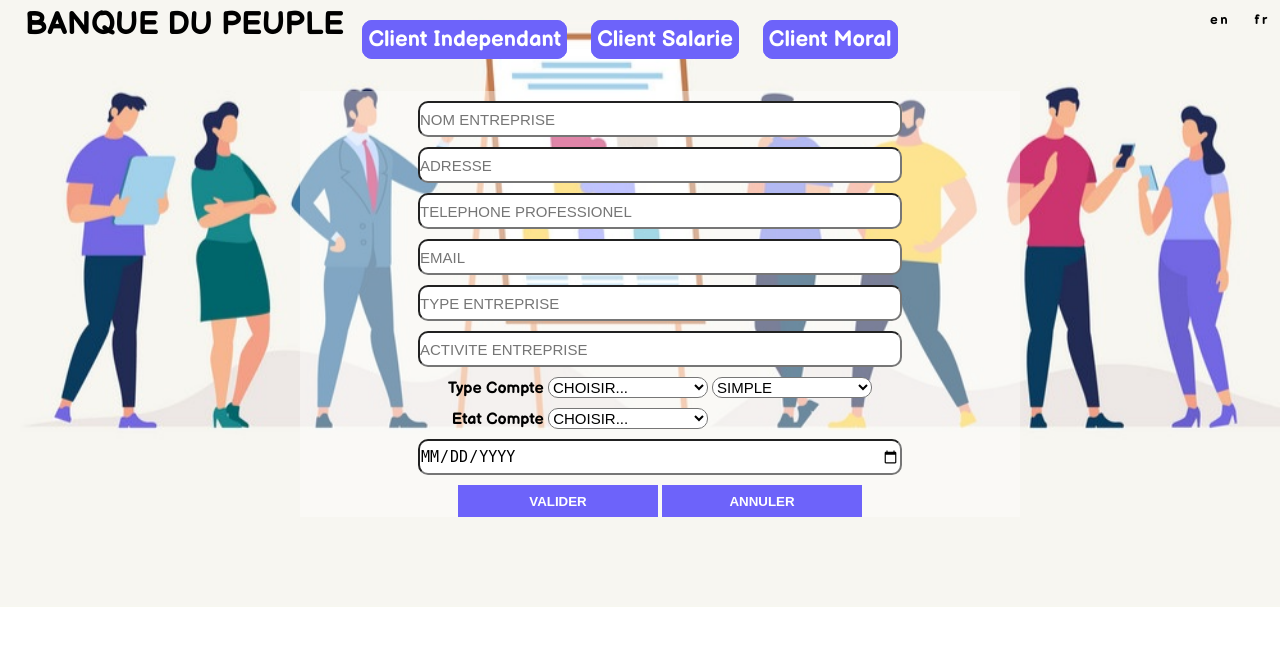
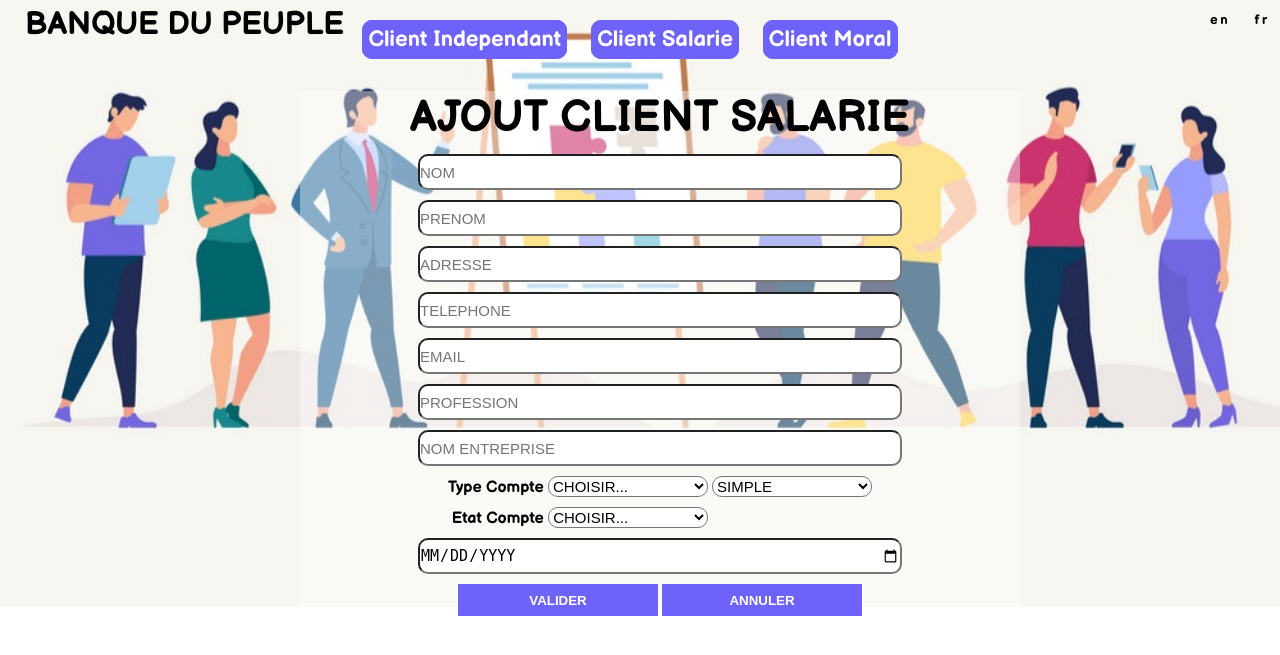
Before and after one commit to EdgarEmmanuel/Website_Simplon_Front-End, a PHP site: page / in a window 1280 px wide. Shown: the top 655 px of the page. Run offline with PHP 8.4, Linux system fonts and the light colour scheme.

Commit message:
TD2:gestion affichage du menu et debut du JAVASCRIPT

```diff
--- a/TD2-JS-HTML-CSS-Simplon/index.html
+++ b/TD2-JS-HTML-CSS-Simplon/index.html
@@ -22,14 +22,15 @@
     <main>
         <img src="img/images.jpg" alt="">
         <div class="menu">
-            <a href="">Client Independant</a>
-            <a href="">Client Salarie</a>
-            <a href="">Client Moral</a>
+            <a class="btn-Independant" href="">Client Independant</a>
+            <a class="btn-Salarie" href="">Client Salarie</a>
+            <a class="btn-Moral" href="">Client Moral</a>
         </div>
         <div class="form">
             <form action="">
 
                 <div class="salarie">
+                    <h1>AJOUT CLIENT SALARIE</h1>
                     <input type="text" name="" placeholder="nom" id="" required><br>
                     <input type="text" name="" placeholder="prenom" id="" required><br>
                     <input type="text" name="" placeholder="adresse" id="" required><br>
@@ -59,6 +60,7 @@
                 </div>
 
                 <div class="Independant">
+                    <h1>AJOUT CLIENT INDEPENDANT</h1>
                     <input type="text" name="" placeholder="nom" id="" required><br>
                     <input type="text" name="" placeholder="prenom" id="" required><br>
                     <input type="text" name="" placeholder="adresse" id="" required><br>
@@ -86,6 +88,7 @@
                     <input type="date" name="" placeholder="date ouverture" id="" required><br>
                 </div>
                 <div class="Moral">
+                    <h1>AJOUT CLIENT MORAL</h1>
                     <input type="text" name="" placeholder="nom Entreprise" id="" required><br>
                     <input type="text" name="" placeholder="adresse" id="" required><br>
                     <input type="text" name="" placeholder="telephone Professionel" id="" required><br>
--- a/TD2-JS-HTML-CSS-Simplon/script.js
+++ b/TD2-JS-HTML-CSS-Simplon/script.js
@@ -0,0 +1,40 @@
+// get all the buttons in the menu
+let btn_Cindependant = document.querySelector(".btn-Independant");
+let btn_Cmoral = document.querySelector(".btn-Moral");
+let btn_CSalarie = document.querySelector(".btn-Salarie");
+
+
+//get all the differets div
+var div_salarie = document.querySelector(".salarie");
+var div_clientMoral = document.querySelector(".Moral");
+var div_clientIndependant = document.querySelector(".Independant");
+
+
+btn_Cindependant.addEventListener("click",(e)=>{
+    e.preventDefault();
+    div_clientIndependant.style.display="none";
+    div_clientMoral.style.display="none";
+    div_salarie.style.display="none";
+
+    div_clientIndependant.style.display='block';
+});
+
+
+btn_Cmoral.addEventListener("click",(e)=>{
+    e.preventDefault();
+    div_clientIndependant.style.display="none";
+    div_clientMoral.style.display="none";
+    div_salarie.style.display="none";
+
+    div_clientMoral.style.display='block';
+});
+
+
+btn_CSalarie.addEventListener("click",(e)=>{
+    e.preventDefault();
+    div_clientIndependant.style.display="none";
+    div_clientMoral.style.display="none";
+    div_salarie.style.display="none";
+
+    div_salarie.style.display='block';
+})
--- a/TD2-JS-HTML-CSS-Simplon/style.css
+++ b/TD2-JS-HTML-CSS-Simplon/style.css
@@ -113,7 +113,12 @@ main .form button{
 /* start for the salarie form  */
 
 main .form .salarie{
-    display: none;
+    display: block;
+}
+
+main .form .salarie h1{
+    font-family: 'Balsamiq Sans', cursive;
+    font-size: 44px;
 }
 
 main .form .salarie input{
@@ -152,6 +157,12 @@ main .form .Independant{
     display: none;
 }
 
+
+main .form .Independant h1{
+    font-family: 'Balsamiq Sans', cursive;
+    font-size: 44px;
+}
+
 main .form .Independant input{
     height:2rem;
     width:30rem;
@@ -184,7 +195,12 @@ main .form .Independant select ~ label{
 /* debut du style pour le formulaire client moral */
 
 main .form .Moral{
-    display: block;
+    display: none;
+}
+
+main .form .Moral h1{
+    font-family: 'Balsamiq Sans', cursive;
+    font-size: 44px;
 }
 
 main .form .Moral input{
```
